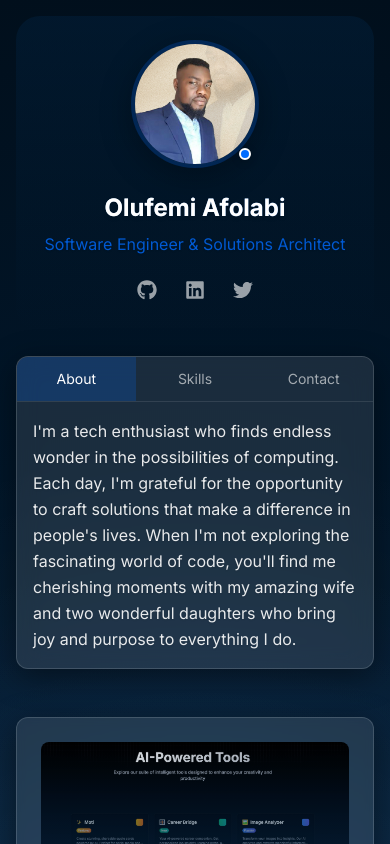
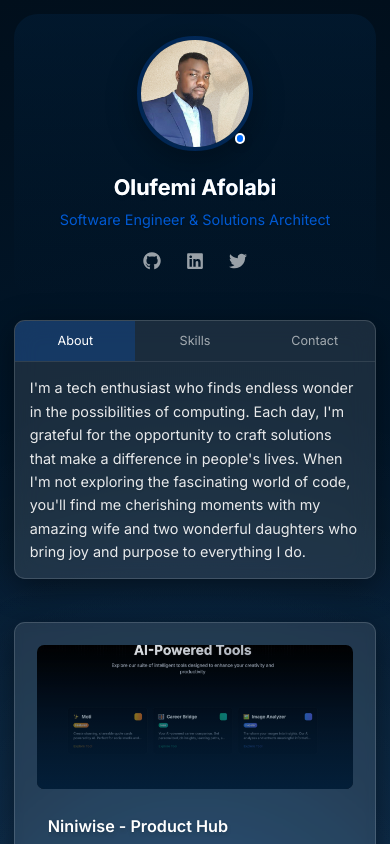
Before and after one commit to olufemi424/portfoliov2, a Next.js app: page / in a window 390 px wide. Shown: the top 844 px of the page. Built offline with nearby package versions, Linux system fonts and the light colour scheme.

Commit message:
allow more dated to create

```diff
--- a/src/app/globals.css
+++ b/src/app/globals.css
@@ -14,6 +14,17 @@
     --glass-bg-hover: rgba(2, 32, 60, 0.6);
     --glass-border: rgba(255, 255, 255, 0.15);
     --glass-border-hover: rgba(255, 255, 255, 0.2);
+}
+
+html {
+  font-size: 90%;
+  /* font-size: 93.75%; */
+}
+
+@media (max-width: 640px) {
+  html {
+    font-size: 90%;
+  }
 }
 
 body {
@@ -34,6 +45,11 @@ body {
 
   .portfolio__body {
     @apply min-h-screen text-white;
+
+    display: flex;
+    flex-direction: column;
+    align-items: center;
+    justify-content: center;
   }
 
   .portfolio__main {
```
